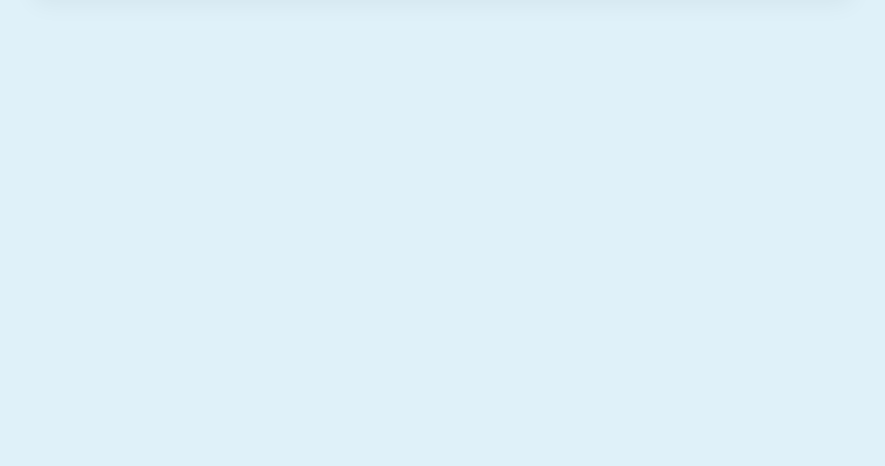
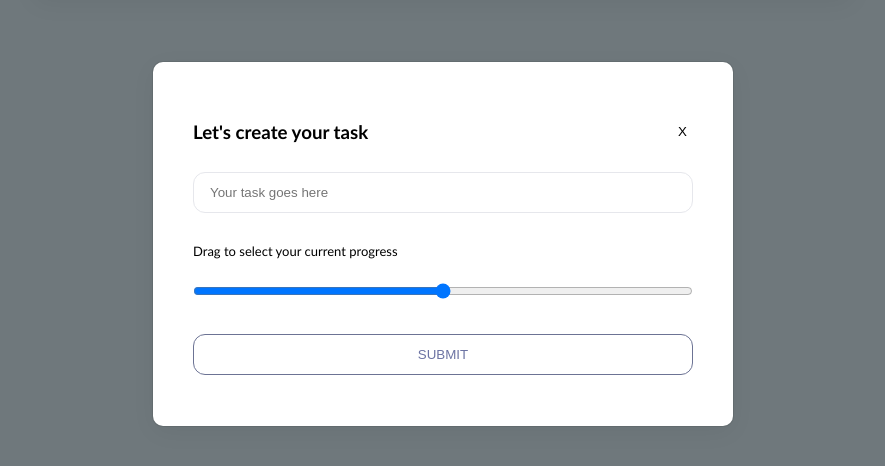
Before and after one commit to TDMWalpala/PERN-Stack-ToDo-App, a React (Create React App) app in the folder client/: page / in a window 1280 px wide. Both pictures are taken after a click on the button "ADD NEW". Shown: the part 156-622 px from the top of the page, without its empty margins (197-1082 px from the left). Built offline with nearby package versions, Linux system fonts and the light colour scheme; no server answers.

Commit message:
Added some js for popups

```diff
--- a/client/src/components/ListHeader.js
+++ b/client/src/components/ListHeader.js
@@ -1,6 +1,9 @@
-import React from 'react'
+import React, { useState } from 'react'
+import Modal from './Modal'
 
 const ListHeader = ( {listName}) => {
+  const [showModal, setShowModal] = useState(false)
+
     const signOut = () => {
       console.log('signOut')
     }
@@ -9,9 +12,10 @@ const ListHeader = ( {listName}) => {
     <div className="list-header">
       <h1>{listName}</h1>
       <div className='button-container'>
-        <button className='create'>ADD NEW</button>
+        <button className='create' onClick={() => setShowModal(true)}>ADD NEW</button>
         <button className='signout' onClick={signOut} >SIGN OUT</button>
       </div>
+      {showModal && <Modal mode={'create'} setShowModal = {setShowModal}/>}
     </div>
   )
 }
--- a/client/src/components/Modal.js
+++ b/client/src/components/Modal.js
@@ -1,11 +1,61 @@
-import React from 'react'
+import React, { useState } from 'react';
 
-const Modal = () => {
+const Modal = ({mode , setShowModal}) => {
+  const editMode = mode === 'edit';
+
+  const initialData = {
+    user_email: '',
+    title: '',
+    progress: '',
+    date: editMode ? '' : new Date()
+  };
+  const [data, setData] = useState(initialData);
+
+  const handleChange = (e) => {
+    const { name, value } = e.target;
+    console.log('changing!',e)
+
+    setData((prevState) => ({
+      ...prevState,
+      [name]: value
+    }));
+
+
+  };
+
   return (
-    <div>
+    <div className="overlay">
+      <div className="modal">
+        <div className="form-title-container">
+          <h3>Let's {mode} your task</h3>
+          <button onClick={()=> setShowModal(false)}>X</button>
+        </div>
+        <form>
+          <input
+            required
+            maxLength={30}
+            placeholder="Your task goes here"
+            value={data.title}
+            name="title"
+            onChange={handleChange}
+          />
+          <br />
+          <label htmlFor="range">Drag to select your current progress</label>
+          <input
+            type="range"
+            id="range"
+            required
+            min="0"
+            max="100"
+            name="progress"
+            value={data.progress}
+            onChange={handleChange}
+          />
+          <input className={mode} type="submit" />
+        </form>
+      </div>
+    </div>
+  );
+};
 
-    </div>
-  )
-}
-
-export default Modal
+export default Modal;
```
